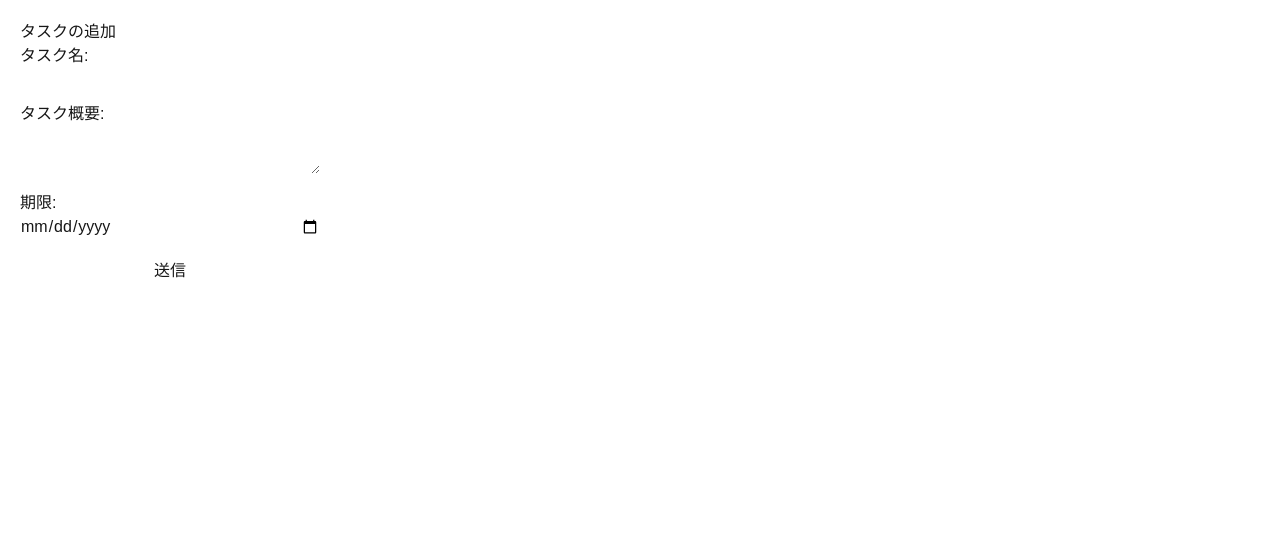
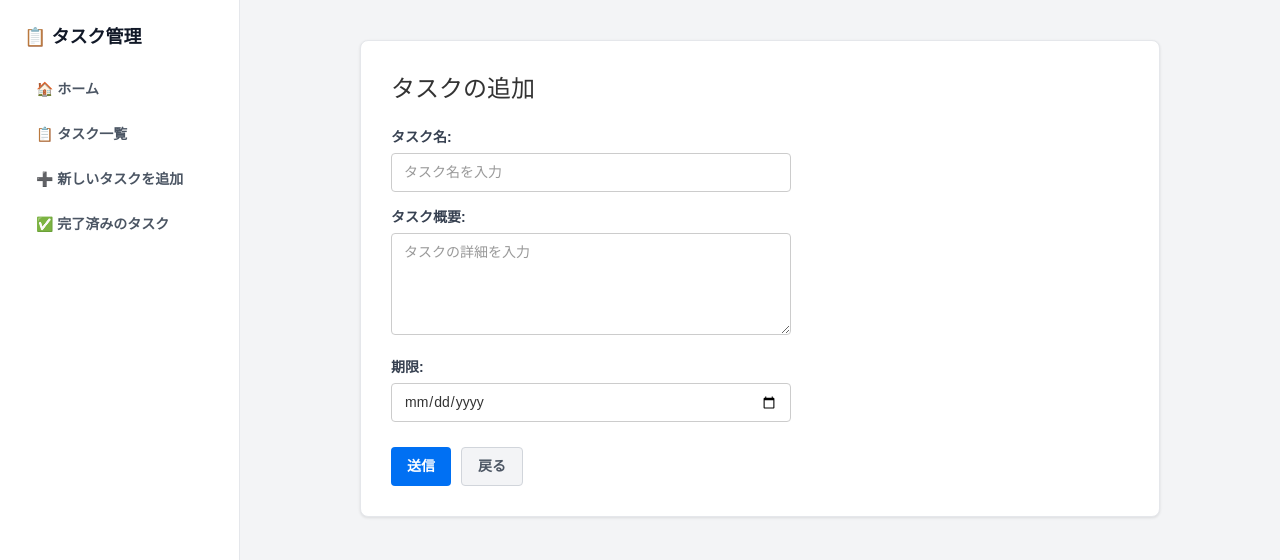
Before and after one commit to suomi403/LS-DEVELOPMENT-MANAGEMENT, a Next.js app in the folder todo-app/: page /tasks/create in a window 1280 px wide. Shown: the top 560 px of the page. Built offline with nearby package versions, Linux system fonts and the light colour scheme.

Commit message:
視認性強化＆SQL修正

```diff
--- a/todo-app/src/app/api/tasks/create/route.ts
+++ b/todo-app/src/app/api/tasks/create/route.ts
@@ -17,7 +17,7 @@ export async function POST(request: NextRequest) {
     // D1データベースへの挿入処理を実行
     await db
       .prepare(
-        "INSERT INTO tasks (task_name, task_detail, deadline, is_completed) VALUES (?, ?, ?, 0)",
+        "INSERT INTO tasks (task_name, task_detail, deadline, complete_flag) VALUES (?, ?, ?, 0)",
       )
       .bind(task_name, task_detail, deadline)
       .run();
--- /dev/null
+++ b/todo-app/src/app/api/tasks/delete/route.ts
@@ -0,0 +1,31 @@
+import { NextRequest, NextResponse } from "next/server";
+
+export async function POST(request: NextRequest) {
+  try {
+    const formData = await request.formData();
+    const task_id = formData.get("task_id");
+
+    if (!task_id) {
+      return NextResponse.json({ error: "タスクIDが指定されていません" }, { status: 400 });
+    }
+
+    const db = (process.env as any).DB;
+    if (!db) {
+      throw new Error("Database binding 'DB' is not available.");
+    }
+
+    // 論理削除を実行
+    await db
+      .prepare("UPDATE tasks SET delete_flag = 1 WHERE task_id = ?")
+      .bind(task_id)
+      .run();
+
+    // 削除完了後、リダイレクト
+    const referer = request.headers.get("referer");
+    const redirectUrl = referer ? new URL(referer).pathname : "/tasks";
+    return NextResponse.redirect(new URL(redirectUrl, request.url), 303);
+  } catch (error) {
+    console.error(error);
+    return NextResponse.json({ error: "削除処理に失敗しました" }, { status: 500 });
+  }
+}
--- a/todo-app/src/app/globals.css
+++ b/todo-app/src/app/globals.css
@@ -22,3 +22,39 @@ body {
   color: var(--foreground);
   font-family: Arial, Helvetica, sans-serif;
 }
+
+input[type="text"],
+input[type="date"],
+textarea {
+  border: 1px solid #ccc;
+  border-radius: 4px;
+  padding: 8px 12px;
+  font-size: 14px;
+  outline: none;
+  background-color: #fff;
+  color: #333;
+  transition: border-color 0.2s, box-shadow 0.2s;
+}
+
+input[type="text"]:focus,
+input[type="date"]:focus,
+textarea:focus {
+  border-color: #0070f3;
+  box-shadow: 0 0 0 3px rgba(0, 112, 243, 0.15);
+}
+
+button {
+  background-color: #0070f3;
+  color: #fff;
+  border: none;
+  border-radius: 4px;
+  padding: 8px 16px;
+  font-size: 14px;
+  font-weight: bold;
+  cursor: pointer;
+  transition: background-color 0.2s;
+}
+
+button:hover {
+  background-color: #0051a2;
+}
--- a/todo-app/src/app/layout.tsx
+++ b/todo-app/src/app/layout.tsx
@@ -1,5 +1,6 @@
 import type { Metadata } from "next";
 import { Geist, Geist_Mono } from "next/font/google";
+import Link from "next/link";
 import "./globals.css";
 
 const geistSans = Geist({
@@ -24,7 +25,53 @@ export default function RootLayout({
 }) {
   return (
     <html lang="ja">
-      <body>{children}</body>
+      <body style={{ display: "flex", minHeight: "100vh", margin: 0, backgroundColor: "#f3f4f6", fontFamily: "sans-serif" }}>
+        {/* サイドバー */}
+        <aside style={{
+          width: "240px",
+          backgroundColor: "#ffffff",
+          borderRight: "1px solid #e5e7eb",
+          padding: "24px",
+          display: "flex",
+          flexDirection: "column",
+          gap: "20px",
+          flexShrink: 0
+        }}>
+          <h2 style={{ fontSize: "18px", margin: 0, fontWeight: "bold", color: "#111827" }}>
+            📋 タスク管理
+          </h2>
+          <nav style={{ display: "flex", flexDirection: "column", gap: "8px" }}>
+            <Link href="/" style={{ color: "#4b5563", textDecoration: "none", fontSize: "14px", padding: "8px 12px", borderRadius: "6px", fontWeight: "bold" }}>
+              🏠 ホーム
+            </Link>
+            <Link href="/tasks" style={{ color: "#4b5563", textDecoration: "none", fontSize: "14px", padding: "8px 12px", borderRadius: "6px", fontWeight: "bold" }}>
+              📋 タスク一覧
+            </Link>
+            <Link href="/tasks/create" style={{ color: "#4b5563", textDecoration: "none", fontSize: "14px", padding: "8px 12px", borderRadius: "6px", fontWeight: "bold" }}>
+              ➕ 新しいタスクを追加
+            </Link>
+            <Link href="/tasks/completed" style={{ color: "#4b5563", textDecoration: "none", fontSize: "14px", padding: "8px 12px", borderRadius: "6px", fontWeight: "bold" }}>
+              ✅ 完了済みのタスク
+            </Link>
+          </nav>
+        </aside>
+
+        {/* メインコンテンツ */}
+        <main style={{ flex: 1, padding: "40px", display: "flex", flexDirection: "column", overflowY: "auto" }}>
+          <div style={{
+            maxWidth: "800px",
+            width: "100%",
+            margin: "0 auto",
+            backgroundColor: "#ffffff",
+            padding: "30px",
+            borderRadius: "8px",
+            boxShadow: "0 1px 3px rgba(0,0,0,0.1)",
+            border: "1px solid #e5e7eb"
+          }}>
+            {children}
+          </div>
+        </main>
+      </body>
     </html>
   );
 }
--- a/todo-app/src/app/tasks/completed/page.tsx
+++ b/todo-app/src/app/tasks/completed/page.tsx
@@ -14,7 +14,7 @@ async function getCompletedTasks() {
 
     const { results } = await db
       .prepare(
-        "SELECT * FROM tasks WHERE is_completed = 1 ORDER BY complete_date DESC",
+        "SELECT * FROM tasks WHERE complete_flag = 1 AND delete_flag = 0 ORDER BY complete_date DESC",
       )
       .all();
     return results;
--- a/todo-app/src/app/tasks/create/page.tsx
+++ b/todo-app/src/app/tasks/create/page.tsx
@@ -1,38 +1,73 @@
+import Link from "next/link";
+
 export default function CreateTaskPage() {
   return (
-    <main style={{ padding: "20px" }}>
-      <h2>タスクの追加</h2>
+    <div>
+      <h2 style={{ fontSize: "24px", marginBottom: "20px", color: "#333" }}>タスクの追加</h2>
       <form
         action="/api/tasks/create"
         method="POST"
         style={{
           display: "flex",
           flexDirection: "column",
-          gap: "10px",
-          maxWidth: "300px",
+          gap: "15px",
+          maxWidth: "400px",
         }}
       >
         <div>
-          <label style={{ display: "block" }}>タスク名:</label>
+          <label style={{ display: "block", marginBottom: "5px", fontWeight: "bold", fontSize: "14px", color: "#374151" }}>
+            タスク名:
+          </label>
           <input
             type="text"
             name="task_name"
             required
-            style={{ width: "100%" }}
+            style={{ width: "100%", boxSizing: "border-box" }}
+            placeholder="タスク名を入力"
           />
         </div>
         <div>
-          <label style={{ display: "block" }}>タスク概要:</label>
-          <textarea name="task_detail" style={{ width: "100%" }} />
+          <label style={{ display: "block", marginBottom: "5px", fontWeight: "bold", fontSize: "14px", color: "#374151" }}>
+            タスク概要:
+          </label>
+          <textarea
+            name="task_detail"
+            rows={4}
+            style={{ width: "100%", boxSizing: "border-box" }}
+            placeholder="タスクの詳細を入力"
+          />
         </div>
         <div>
-          <label style={{ display: "block" }}>期限:</label>
-          <input type="date" name="deadline" style={{ width: "100%" }} />
+          <label style={{ display: "block", marginBottom: "5px", fontWeight: "bold", fontSize: "14px", color: "#374151" }}>
+            期限:
+          </label>
+          <input
+            type="date"
+            name="deadline"
+            style={{ width: "100%", boxSizing: "border-box" }}
+          />
         </div>
-        <button type="submit" style={{ marginTop: "10px", cursor: "pointer" }}>
-          送信
-        </button>
+        <div style={{ display: "flex", gap: "10px", marginTop: "10px" }}>
+          <button type="submit">送信</button>
+          <Link
+            href="/tasks"
+            style={{
+              display: "inline-block",
+              padding: "8px 16px",
+              backgroundColor: "#f3f4f6",
+              color: "#4b5563",
+              textDecoration: "none",
+              borderRadius: "4px",
+              fontSize: "14px",
+              fontWeight: "bold",
+              border: "1px solid #d1d5db",
+              textAlign: "center"
+            }}
+          >
+            戻る
+          </Link>
+        </div>
       </form>
-    </main>
+    </div>
   );
 }
--- a/todo-app/src/app/tasks/page.tsx
+++ b/todo-app/src/app/tasks/page.tsx
@@ -15,7 +15,7 @@ async function getTasks() {
     // D1 データベースからタスク一覧を取得するSQL文を実行
     const { results } = await db
       .prepare(
-        "SELECT task_id, task_name, task_detail, deadline FROM tasks ORDER BY deadline ASC",
+        "SELECT task_id, task_name, task_detail, deadline FROM tasks WHERE delete_flag = 0 ORDER BY deadline ASC",
       )
       .all();
     return results;
@@ -29,32 +29,64 @@ export default async function TasksPage() {
   const tasks = await getTasks();
 
   return (
-    <main style={{ padding: "20px" }}>
-      <h2>タスク一覧</h2>
-      <Link href="/tasks/create">➕ 新しいタスクを追加</Link>
+    <div>
+      <h2 style={{ fontSize: "24px", marginBottom: "20px", color: "#333" }}>タスク一覧</h2>
+      <Link
+        href="/tasks/create"
+        style={{
+          display: "inline-block",
+          padding: "10px 20px",
+          backgroundColor: "#10b981",
+          color: "#fff",
+          textDecoration: "none",
+          borderRadius: "5px",
+          fontWeight: "bold",
+          marginBottom: "20px"
+        }}
+      >
+        ➕ 新しいタスクを追加
+      </Link>
 
-      <ul style={{ marginTop: "20px" }}>
+      <ul style={{ listStyle: "none", padding: 0, marginTop: "20px", display: "flex", flexDirection: "column", gap: "15px" }}>
         {tasks.map((task: any) => (
           <li
             key={task.task_id}
             style={{
-              marginBottom: "15px",
-              borderBottom: "1px solid #ccc",
-              paddingBottom: "10px",
+              border: "1px solid #e5e7eb",
+              borderRadius: "8px",
+              padding: "20px",
+              backgroundColor: "#f9fafb",
+              boxShadow: "0 1px 2px rgba(0,0,0,0.05)"
             }}
           >
-            <strong>{task.task_name}</strong> (期限: {task.deadline})
-            <p>{task.task_detail}</p>
-            {/* 💡 編集画面へのリンク */}
-            <Link
-              href={`/tasks/edit/${task.task_id}`}
-              style={{ fontSize: "14px", color: "#0070f3" }}
-            >
-              ✏️ 編集する
-            </Link>
+            <div style={{ display: "flex", justifyContent: "space-between", alignItems: "center", marginBottom: "8px" }}>
+              <strong style={{ fontSize: "18px", color: "#111827" }}>{task.task_name}</strong>
+              {task.deadline && (
+                <span style={{ fontSize: "12px", color: "#ef4444", backgroundColor: "#fee2e2", padding: "4px 8px", borderRadius: "4px", fontWeight: "bold" }}>
+                  期限: {task.deadline}
+                </span>
+              )}
+            </div>
+            <p style={{ color: "#4b5563", fontSize: "14px", margin: "10px 0" }}>{task.task_detail}</p>
+            <div style={{ marginTop: "15px", display: "flex", gap: "10px" }}>
+              <Link
+                href={`/tasks/edit/${task.task_id}`}
+                style={{
+                  fontSize: "14px",
+                  color: "#0070f3",
+                  textDecoration: "none",
+                  fontWeight: "bold"
+                }}
+              >
+                ✏️ 編集する
+              </Link>
+            </div>
           </li>
         ))}
+        {tasks.length === 0 && (
+          <p style={{ color: "#666" }}>登録されているタスクはありません。</p>
+        )}
       </ul>
-    </main>
+    </div>
   );
 }
```
Also changed, not shown: todo-app/src/app/page.tsx (+2 -20 lines), todo-app/src/app/tasks/edit/[id]/page.tsx (+39 -14 lines).
